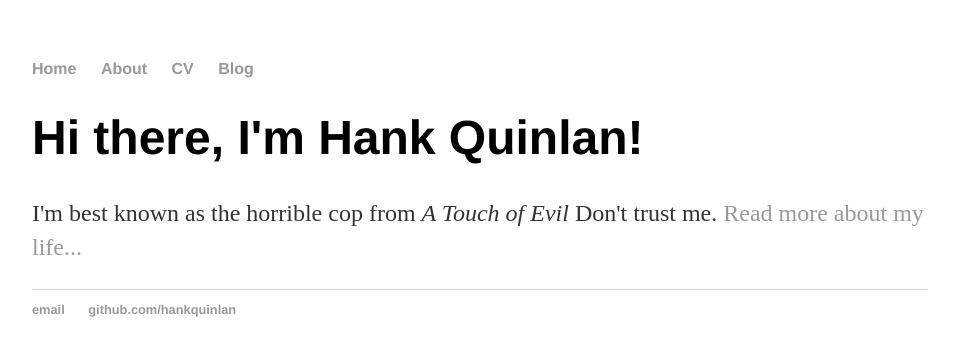
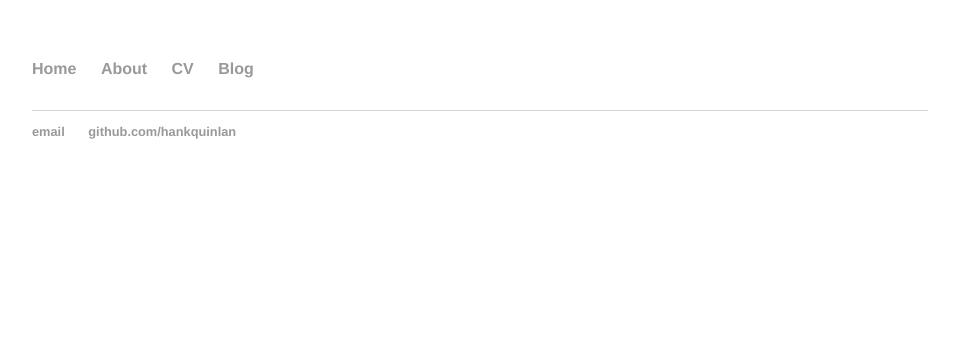
Before and after one commit to pedrocostaferreira/pedrocostaferreira.github.io, a Jekyll site: the page built from index.html, in a window 1280 px wide. Shown: the top 356 px of the page, without its empty margins (160-1115 px from the left). Built offline with Jekyll 4.4.1, drawn with Linux system fonts in a browser that asks for light colours.

Commit message:
Update index.html

```diff
--- a/index.html
+++ b/index.html
@@ -3,6 +3,6 @@ layout: default
 title: Pedro Costa Ferreira
 ---
 <div class="blurb">
-	<h1>Hi there, I'm Hank Quinlan!</h1>
-	<p>I'm best known as the horrible cop from <em>A Touch of Evil</em> Don't trust me. <a href="/about">Read more about my life...</a></p>
+	<h1> </h1>
+	<p> <a href="/about"></a></p>
 </div><!-- /.blurb -->
```
